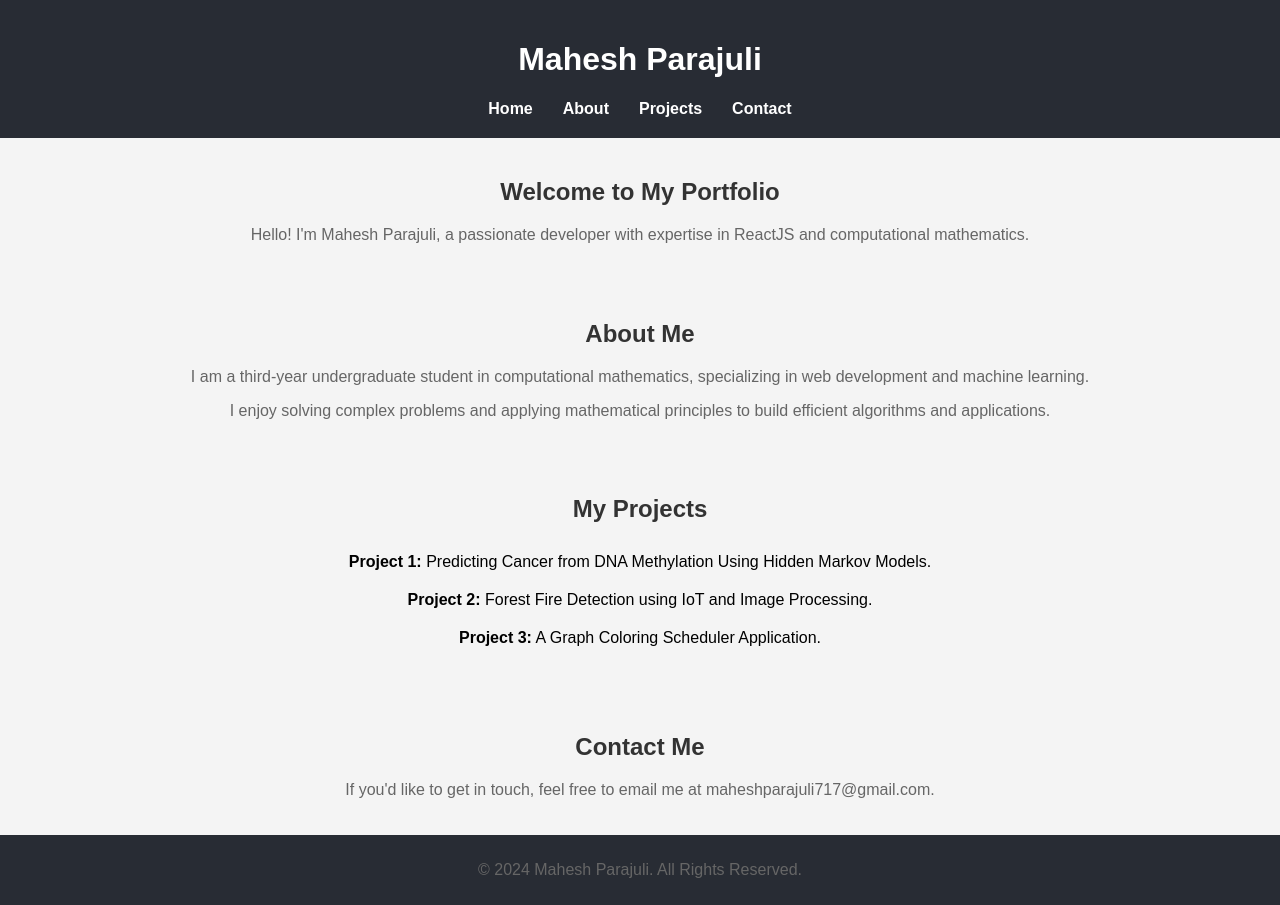
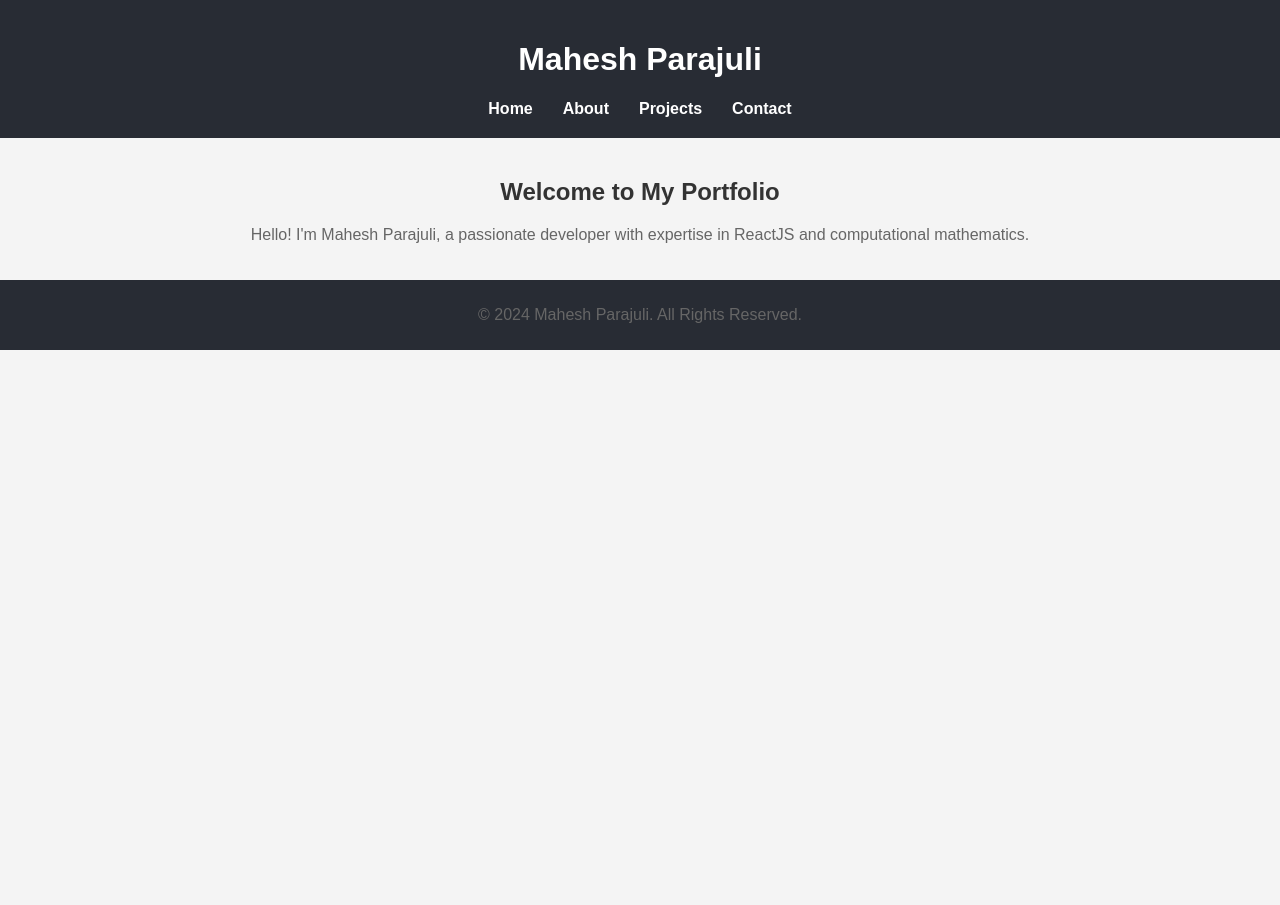
Before and after one commit to maheshparajuli/DailyGuruba, a React (Create React App) app: page / in a window 1280 px wide. After the commit the page ends 800 px from the top, so only its background shows below. Built offline with nearby package versions, Linux system fonts and the light colour scheme.

Commit message:
changes in App.js

```diff
--- a/src/App.js
+++ b/src/App.js
@@ -1,23 +1,26 @@
 // App.js
 import React from 'react';
+import { BrowserRouter as Router, Routes, Route } from 'react-router-dom';
 import Header from './Components/Header';
 import Home from './Components/Home';
 import About from './Components/About';
 import Projects from './Components/Projects';
-import Contact from './Components/Contacts';
+import Contacts from './Components/Contacts';
 import Footer from './Components/Footer';
 import './App.css';
 
 function App() {
   return (
-    <div className="App">
+    <Router>
       <Header />
-      <Home />
-      <About />
-      <Projects />
-      <Contact />
+      <Routes>
+        <Route path="/" element={<Home />} />
+        <Route path="/projects" element={<Projects />} />
+        <Route path="/about" element={<About />} />
+        <Route path="/contact" element={<Contacts />} />
+      </Routes>
       <Footer />
-    </div>
+    </Router>
   );
 }
 
```
